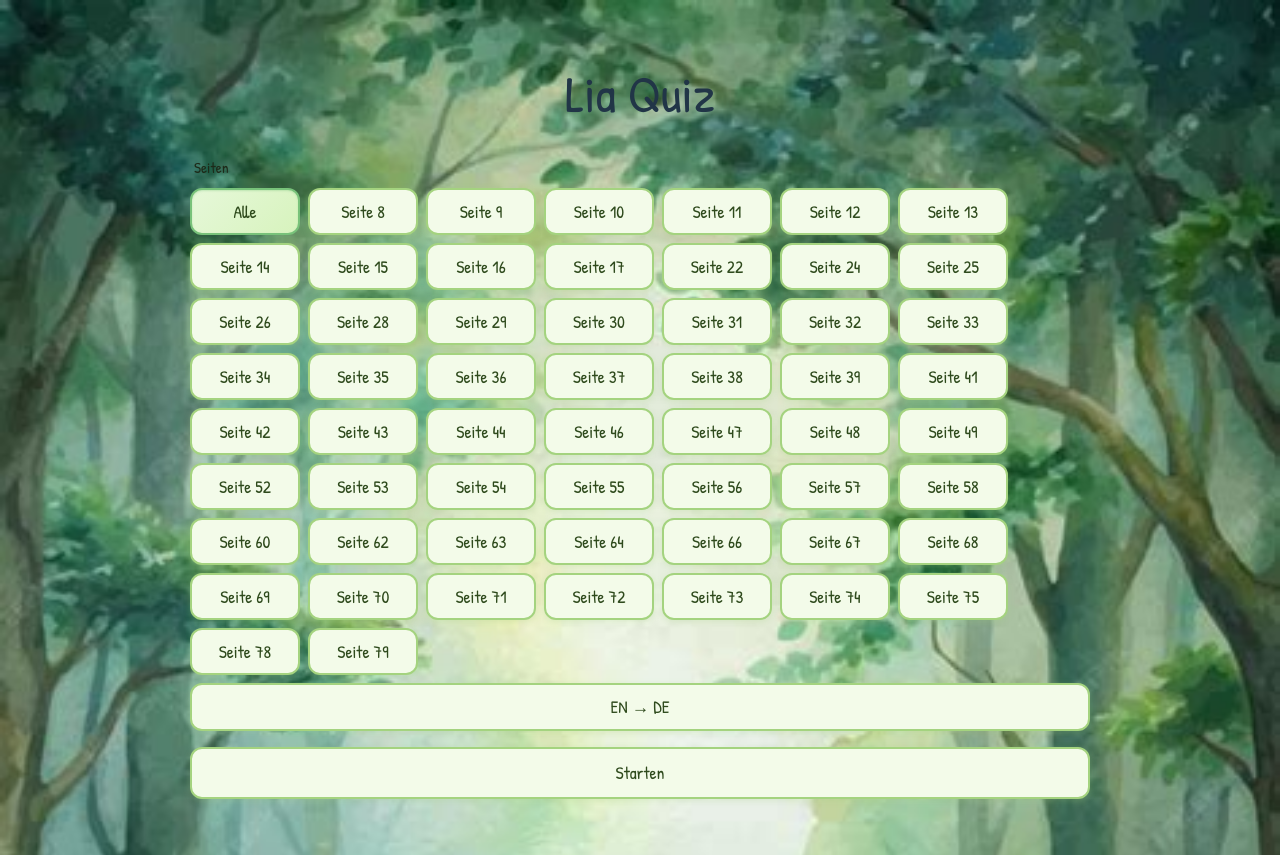
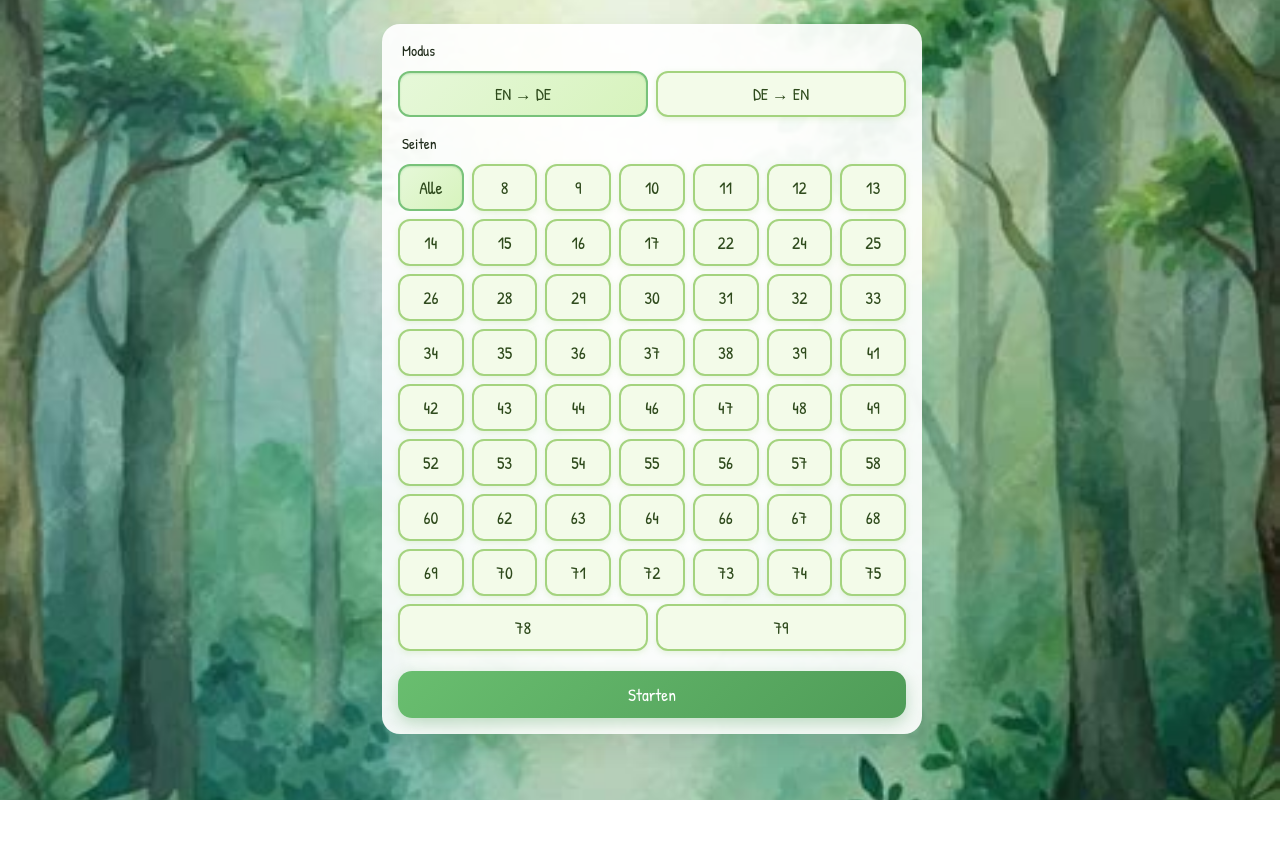
Before and after one commit to ewiithubkto/lia-quiz, a React (Vite) app: page / in a window 1280 px wide. After the commit the page ends 800 px from the top, so only its background shows below. Built offline with nearby package versions, Linux system fonts and the light colour scheme.

Commit message:
optimierung

```diff
--- a/src/App.css
+++ b/src/App.css
@@ -1,12 +1,20 @@
 #root {
-  max-width: 1280px;
+  max-width: 540px;
   width: 100%; /* ensure full width inside flex body */
   margin: 0 auto;
-  padding: 2rem;
-  text-align: center;
+  padding: 24px 16px 32px;
+  text-align: left;
+}
+
+.app-shell {
+  width: 100%;
+  display: flex;
+  flex-direction: column;
+  gap: 16px;
 }
 
 body {
+  display: block;
   background-image: url('/forest-light.jpeg');
   background-size: cover;
   background-position: center;
@@ -19,13 +27,19 @@ body {
 
 /* Main quiz container paddings closer to edges on mobile */
 .quiz-container {
-  max-width: 900px;
-  margin: 24px auto;
+  width: 100%;
+  margin: 0;
   padding-left: calc(env(safe-area-inset-left) + 8px);
   padding-right: calc(env(safe-area-inset-right) + 8px);
+  display: flex;
+  flex-direction: column;
+  gap: 20px;
 }
 @media (min-width: 640px) {
-  .quiz-container { padding: 0 12px; }
+  .quiz-container {
+    padding-left: calc(env(safe-area-inset-left) + 12px);
+    padding-right: calc(env(safe-area-inset-right) + 12px);
+  }
 }
 
 
@@ -328,25 +342,6 @@ button.add-button:focus {
   padding-right: 16px;
 }
 
-/* Responsive layout for settings */
-.settings-grid {
-  display: grid;
-  grid-template-columns: 1fr 1fr; /* equal widths for both controls */
-  gap: 8px;
-  margin-top: 12px;
-  align-items: stretch; /* make row heights equal */
-}
-.settings-grid > div { min-width: 0; }
-.settings-grid .input-styled { margin-bottom: 0; }
-
-.pages-cell {
-  grid-column: 1 / -1;
-  display: flex;
-  flex-direction: column;
-  gap: 8px;
-  align-items: stretch;
-}
-
 .field-label {
   font-size: 0.95rem;
   font-weight: 600;
@@ -362,9 +357,10 @@ button.add-button:focus {
 }
 
 .page-chip {
-  flex: 0 0 auto;
+  flex: 1 0 64px;
   margin-bottom: 0;
-  min-width: 110px;
+  min-width: 64px;
+  text-align: center;
 }
 
 .page-chip.is-active {
@@ -373,72 +369,94 @@ button.add-button:focus {
   box-shadow: inset 0 1px 2px rgba(120, 194, 122, 0.35);
 }
 
-.mode-cell {
-  grid-column: 1 / -1;
+.setup-panel {
+  background: rgba(255, 255, 255, 0.92);
+  border-radius: 18px;
+  padding: 16px;
   display: flex;
+  flex-direction: column;
+  gap: 16px;
+  box-shadow: 0 12px 28px rgba(0, 0, 0, 0.08);
 }
 
-.mode-cell .mode-toggle {
-  width: 100%;
+.setup-group {
+  display: flex;
+  flex-direction: column;
+  gap: 8px;
 }
 
-.start-cell {
+.mode-toggle-group {
+  display: grid;
+  grid-template-columns: repeat(2, minmax(0, 1fr));
+  gap: 8px;
+}
+
+.mode-toggle-chip {
+  margin-bottom: 0;
+  font-size: 1.05rem;
+  font-weight: 600;
+  padding: 10px 0;
+}
+
+.mode-toggle-chip.is-active {
+  border-color: #78c27a;
+  background: linear-gradient(135deg, #e6f8d9 0%, #d7f3bd 100%);
+  box-shadow: inset 0 1px 2px rgba(120, 194, 122, 0.35);
+}
+
+.start-row {
   display: flex;
   justify-content: flex-end;
-  align-items: end;
-  grid-column: 1 / -1; /* move Starten to next row */
-  margin-top: 8px;
-}
-/* Make Starten full-width */
-.start-cell .input-styled {
-  width: 100%;
-  display: block;
-  min-height: 52px;
+  margin-top: 4px;
 }
 
-@media (max-width: 560px) {
-  .settings-grid {
-    grid-template-columns: 1fr 1fr; /* keep equal widths on mobile */
-    gap: 6px;
-  }
-  .page-select {
-    font-size: 1.1rem;
-    padding: 12px 16px;
-  }
-  .start-cell { justify-content: flex-end; }
-  .mode-toggle {
-    font-size: 1.1rem;
-    padding: 12px 16px;
-    min-height: 48px;
-  }
-  .page-chip {
-    flex: 1 1 100%;
-  }
+.primary-action {
+  width: 100%;
+  display: inline-flex;
+  align-items: center;
+  justify-content: center;
+  border: none;
+  background: linear-gradient(135deg, #69be6f 0%, #4f9c58 100%);
+  color: #ffffff;
+  font-weight: 600;
+  font-size: 1.08rem;
+  padding: 12px;
+  border-radius: 14px;
+  box-shadow: 0 6px 16px rgba(79, 156, 88, 0.32);
+  cursor: pointer;
+  transition: transform 0.2s ease, box-shadow 0.2s ease;
 }
 
-/* Single toggle for mode */
-.mode-toggle {
-  white-space: nowrap;
-  padding: 10px 16px;
-  width: 100%;
-  display: flex;
-  align-items: center;
-  justify-content: center;
-  min-height: 44px;
-  line-height: 1.2;
-}
-.mode-toggle:focus-visible {
-  box-shadow: 0 0 0 3px rgba(164, 211, 127, 0.6);
-  outline: none;
+.primary-action:hover {
+  box-shadow: 0 8px 20px rgba(79, 156, 88, 0.38);
 }
 
-/* Force equal visual heights for select and mode toggle */
-.page-select,
-.mode-toggle {
-  height: 48px;
+.primary-action:active {
+  transform: translateY(1px);
+}
+
+.primary-action:focus-visible {
+  outline: none;
+  box-shadow: 0 0 0 3px rgba(110, 192, 113, 0.45);
+}
+
+.setup-error {
+  color: #b00020;
+  font-weight: 600;
+  font-size: 0.95rem;
+  margin-top: 4px;
+  padding-left: 4px;
 }
 
 /* Top bar counters: improve contrast on image background */
+.quiz-topbar {
+  display: flex;
+  justify-content: space-between;
+  align-items: center;
+  gap: 8px;
+  margin-top: 8px;
+}
+
 .stat-pill {
   color: #1e2a19;
   background: rgba(255, 255, 255, 0.9);
@@ -446,6 +464,8 @@ button.add-button:focus {
   border-radius: 10px;
   border: 1px solid #cfe5b8;
   font-weight: 600;
+  flex: 1 1 0;
+  text-align: center;
 }
 
 /* Small chips under topbar for page/mode */
@@ -453,8 +473,9 @@ button.add-button:focus {
   display: flex;
   justify-content: space-between;
   align-items: center;
-  gap: 8px;
-  margin: 6px 0 8px;
+  flex-wrap: wrap;
+  gap: 6px;
+  margin: 6px 0 12px;
 }
 .meta-chip {
   color: #1e2a19;
@@ -466,37 +487,103 @@ button.add-button:focus {
   font-size: 0.95rem;
 }
 
-.input-mode-wrap {
+.prompt-card {
+  position: relative;
+  background: rgba(255, 255, 255, 0.95);
+  border-radius: 18px;
+  padding: 18px;
+  font-size: 1.4rem;
+  font-weight: 700;
+  text-align: center;
+  line-height: 1.35;
+  box-shadow: 0 10px 24px rgba(0, 0, 0, 0.08);
+  color: #1e2a19;
+}
+
+.prompt-card.has-speaker {
+  padding-right: 56px;
+}
+
+.prompt-text {
+  display: block;
+}
+
+.icon-button {
+  width: 44px;
+  height: 44px;
+  border-radius: 12px;
+  border: 2px solid #a4d37f;
+  background-color: #f3fbe9;
+  box-shadow: 0 2px 6px rgba(164, 211, 127, 0.25);
+  color: #2e4a1c;
+  display: inline-flex;
+  align-items: center;
+  justify-content: center;
+  font-size: 1.35rem;
+  padding: 0;
+  margin: 0;
+  cursor: pointer;
+  transition: transform 0.2s ease, box-shadow 0.2s ease;
+}
+
+.icon-button:hover {
+  box-shadow: 0 4px 12px rgba(164, 211, 127, 0.35);
+}
+
+.icon-button:active {
+  transform: translateY(1px);
+}
+
+.icon-button:focus-visible {
+  outline: none;
+  box-shadow: 0 0 0 3px rgba(164, 211, 127, 0.6);
+}
+
+.speak-button {
+  position: absolute;
+  right: 10px;
+  top: 50%;
+  transform: translateY(-50%);
+  font-size: 1.2rem;
+}
+
+.answer-panel {
   display: flex;
   flex-direction: column;
   gap: 12px;
-  align-items: stretch;
 }
 
-.input-mode-field {
-  width: 100%;
-  text-align: left;
-  box-sizing: border-box;
+.answer-input-row {
+  display: grid;
+  grid-template-columns: 1fr auto;
+  gap: 10px;
+  align-items: center;
 }
 
-.input-mode-actions {
-  display: flex;
-  gap: 8px;
-  flex-wrap: wrap;
-}
-
-.input-mode-actions .input-styled {
-  flex: 1 1 140px;
+.answer-input {
   margin-bottom: 0;
 }
 
-@media (max-width: 560px) {
-  .input-mode-actions {
-    flex-direction: column;
-  }
-  .input-mode-actions .input-styled {
-    width: 100%;
-  }
+.answer-input-row.has-error .answer-input {
+  border-color: #f3a1a1;
+  box-shadow: 0 0 0 1px rgba(243, 161, 161, 0.4);
+}
+
+.repeat-button {
+  margin-bottom: 0;
+}
+
+.inline-warning {
+  margin-top: -4px;
+  margin-bottom: 0;
+}
+
+.check-button {
+  margin-top: 4px;
+}
+
+.post-quiz-feedback {
+  margin-top: 24px;
 }
 
 .input-feedback {
--- a/src/App.jsx
+++ b/src/App.jsx
@@ -3,9 +3,8 @@ import Quiz from './Quiz';
 
 export default function App() {
   return (
-    <div>
-      <h1>Lia Quiz</h1>
-         <Quiz />
+    <div className="app-shell">
+      <Quiz />
     </div>
   );
 }
--- a/src/Quiz.jsx
+++ b/src/Quiz.jsx
@@ -121,6 +121,10 @@ const OPTIONAL_PREFIXES = {
   verb: ['to '],
   default: [],
 };
+const MODE_OPTIONS = [
+  { value: 'en->de', label: 'EN → DE' },
+  { value: 'de->en', label: 'DE → EN' },
+];
 const CASE_SENSITIVE_WORDS = new Set([
   'monday','tuesday','wednesday','thursday','friday','saturday','sunday',
   'montag','dienstag','mittwoch','donnerstag','freitag','samstag','sonntag',
@@ -501,8 +505,28 @@ export default function Quiz() {
       {/* Настройки перед стартом */}
       {!started && (
         <>
-          <div className="settings-grid">
-            <div className="pages-cell">
+          <div className="setup-panel">
+            <div className="setup-group">
+              <span className="field-label">Modus</span>
+              <div className="mode-toggle-group" role="group" aria-label="Modus auswählen">
+                {MODE_OPTIONS.map((option) => {
+                  const isActive = mode === option.value;
+                  return (
+                    <button
+                      key={option.value}
+                      type="button"
+                      className={`input-styled mode-toggle-chip ${isActive ? 'is-active' : ''}`}
+                      onClick={() => setMode(option.value)}
+                      aria-pressed={isActive}
+                    >
+                      {option.label}
+                    </button>
+                  );
+                })}
+              </div>
+            </div>
+
+            <div className="setup-group">
               <span className="field-label">Seiten</span>
               <div className="pages-chip-list" role="group" aria-label="Seiten auswählen">
                 <button
@@ -510,6 +534,7 @@ export default function Quiz() {
                   className={`input-styled page-chip ${isAllPagesSelected ? 'is-active' : ''}`}
                   onClick={selectAllPages}
                   aria-pressed={isAllPagesSelected}
+                  aria-label="Alle Seiten"
                 >
                   Alle
                 </button>
@@ -523,58 +548,35 @@ export default function Quiz() {
                       className={`input-styled page-chip ${isActive ? 'is-active' : ''}`}
                       onClick={() => togglePageSelection(p)}
                       aria-pressed={isActive}
+                      aria-label={`Seite ${p}`}
                     >
-                      {`Seite ${p}`}
+                      {p}
                     </button>
                   );
                 })}
               </div>
             </div>
-            <div className="mode-cell">
-              <button
-                type="button"
-                className="input-styled mode-toggle"
-                aria-label="Modus umschalten"
-                onClick={() => setMode((m) => (m === 'en->de' ? 'de->en' : 'en->de'))}
-              >
-                {mode === 'en->de' ? 'EN → DE' : 'DE → EN'}
-              </button>
-            </div>
-            <div className="start-cell">
-              <button onClick={startQuiz} className="input-styled">Starten</button>
+
+            <div className="start-row">
+              <button onClick={startQuiz} className="primary-action">Starten</button>
             </div>
           </div>
-          {error && (
-            <div style={{ marginTop: 8, color: '#b00020' }}>{error}</div>
-          )}
+          {error && <div className="setup-error">{error}</div>}
         </>
       )}
 
       {/* Экран вопроса */}
       {started && current && (
         <>
-          <div className="quiz-topbar" style={{ display: "flex", justifyContent: "space-between", margin: "12px 0" }}>
+          <div className="quiz-topbar">
             <div className="stat-pill">Frage {idx + 1} / {questions.length}</div>
             <div className="stat-pill">Punkte: {score}</div>
           </div>
-          {/* removed mode chip; page will be shown at the bottom */}
-          <div
-            style={{
-              padding: 16,
-              borderRadius: 12,
-              background: "#f6f6f8",
-              fontSize: 22,
-              fontWeight: 700,
-              textAlign: "center",
-              marginBottom: 12,
-              position: 'relative',
-              paddingRight: mode === 'en->de' ? 52 : 16, // reserve space for speaker
-            }}
-          >
+          <div className={`prompt-card${mode === 'en->de' ? ' has-speaker' : ''}`}>
             <span
               onMouseDown={(e) => e.preventDefault()}
               onClick={() => { if (mode === 'en->de') speakText(current.prompt, 'en'); }}
-              className="tappable"
+              className="prompt-text tappable"
               style={{ cursor: mode === 'en->de' ? 'pointer' : 'default' }}
               title={mode === 'en->de' ? 'Zum Anhören tippen' : undefined}
             >
@@ -584,28 +586,22 @@ export default function Quiz() {
               <button
                 type="button"
                 onClick={() => speakText(current.prompt, 'en')}
-                className="input-styled"
+                className="icon-button speak-button"
                 title="Anhören"
-                style={{
-                  position: 'absolute',
-                  right: 8,
-                  top: '50%',
-                  transform: 'translateY(-50%)',
-                  padding: '6px 10px',
-                  zIndex: 1,
-                }}
+                aria-label="Anhören"
               >
                 🔊
               </button>
             )}
           </div>
-          <div className="input-mode-wrap">
+          <div className="answer-panel">
+            <div className={`answer-input-row ${inputStatus === 'empty' ? 'has-error' : ''}`}>
               <input
                 ref={inputRef}
                 type="text"
                 value={inputValue}
                 onChange={handleInputChange}
-              className="input-styled input-mode-field"
+                className="input-styled answer-input"
                 placeholder={current.show === 'de' ? 'Übersetzung eingeben' : 'Wort eingeben'}
                 aria-label="Antwort eingeben"
                 aria-invalid={inputStatus === 'empty'}
@@ -616,16 +612,38 @@ export default function Quiz() {
                   }
                 }}
               />
-            <div className="input-mode-actions">
-              <button type="button" onClick={validateInput} className="input-styled">
-                Überprüfen
-              </button>
-              <button type="button" onClick={repeatCurrentPrompt} className="input-styled">
-                Wiederholen
+              <button
+                type="button"
+                onClick={repeatCurrentPrompt}
+                className="icon-button repeat-button"
+                aria-label={mode === 'en->de' ? 'Nochmal anhören' : 'Eingabe wiederholen'}
+                title={mode === 'en->de' ? 'Nochmal anhören' : 'Eingabe wiederholen'}
+              >
+                ⟲
               </button>
             </div>
             {inputStatus === 'empty' && (
-              <div className="input-feedback warning">Bitte gib eine Antwort ein.</div>
+              <div className="input-feedback warning inline-warning">Bitte gib eine Antwort ein.</div>
+            )}
+            <button type="button" onClick={validateInput} className="primary-action check-button">
+              Überprüfen
+            </button>
+            {lastResult && (
+              <div
+                className={`input-feedback ${lastResult.status === 'correct' ? 'success' : 'error'}`}
+              >
+                <div style={{ fontWeight: 600, marginBottom: lastResult.status === 'correct' ? 0 : 6 }}>
+                  {lastResult.status === 'correct'
+                    ? `Super! "${lastResult.prompt}" → ${lastResult.expected}`
+                    : `Nicht ganz. "${lastResult.prompt}" sollte so heißen:`}
+                </div>
+                {lastResult.status === 'incorrect' && lastResult.diff && (
+                  <>
+                    {renderDiffLine('Erwartet', lastResult.diff.expected, 'expected')}
+                    {renderDiffLine('Eingabe', lastResult.diff.actual, 'actual')}
+                  </>
+                )}
+              </div>
             )}
           </div>
           <div className="meta-row">
@@ -653,11 +671,8 @@ export default function Quiz() {
         </>
       )}
 
-      {lastResult && (
-        <div
-          className={`input-feedback ${lastResult.status === 'correct' ? 'success' : 'error'}`}
-          style={{ marginTop: started ? 16 : 24 }}
-        >
+      {!started && lastResult && (
+        <div className={`input-feedback ${lastResult.status === 'correct' ? 'success' : 'error'} post-quiz-feedback`}>
           <div style={{ fontWeight: 600, marginBottom: lastResult.status === 'correct' ? 0 : 6 }}>
             {lastResult.status === 'correct'
               ? `Super! "${lastResult.prompt}" → ${lastResult.expected}`
```
Lines whose indentation alone changed are shown as unchanged.
